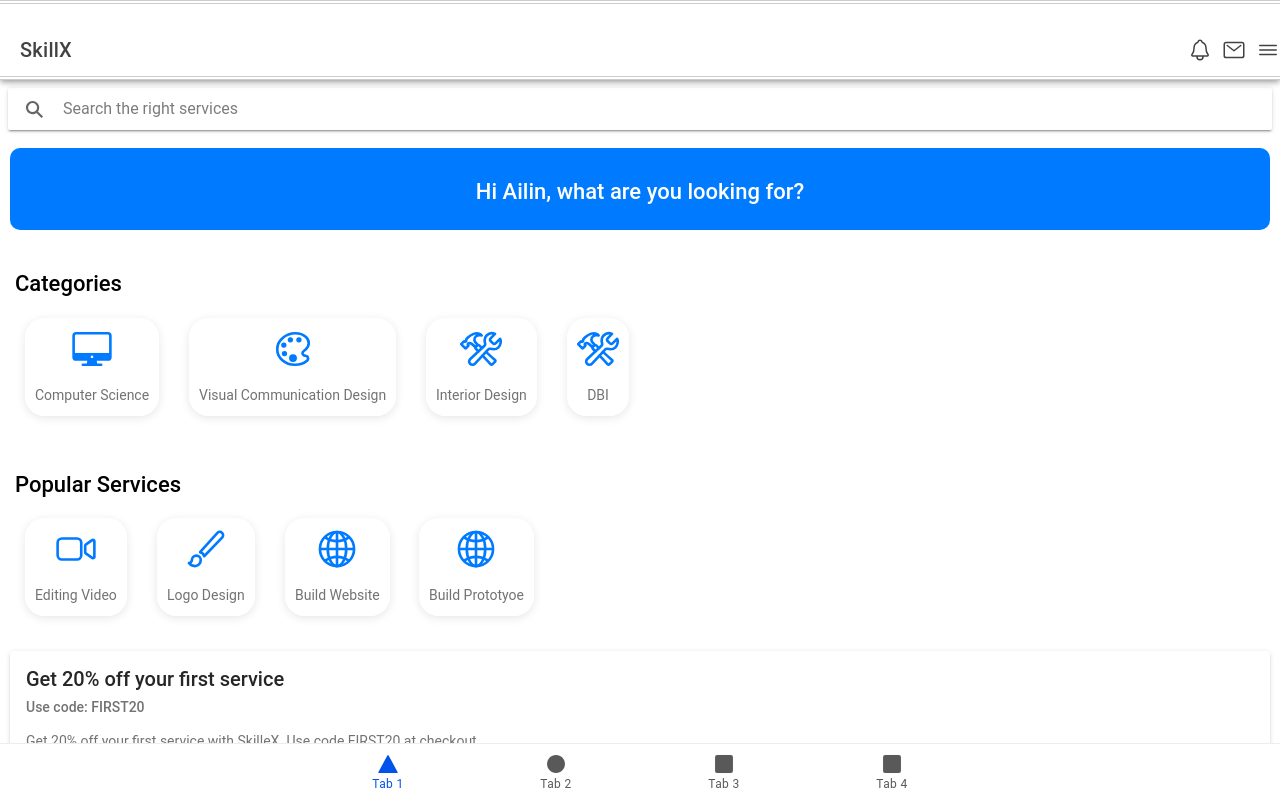
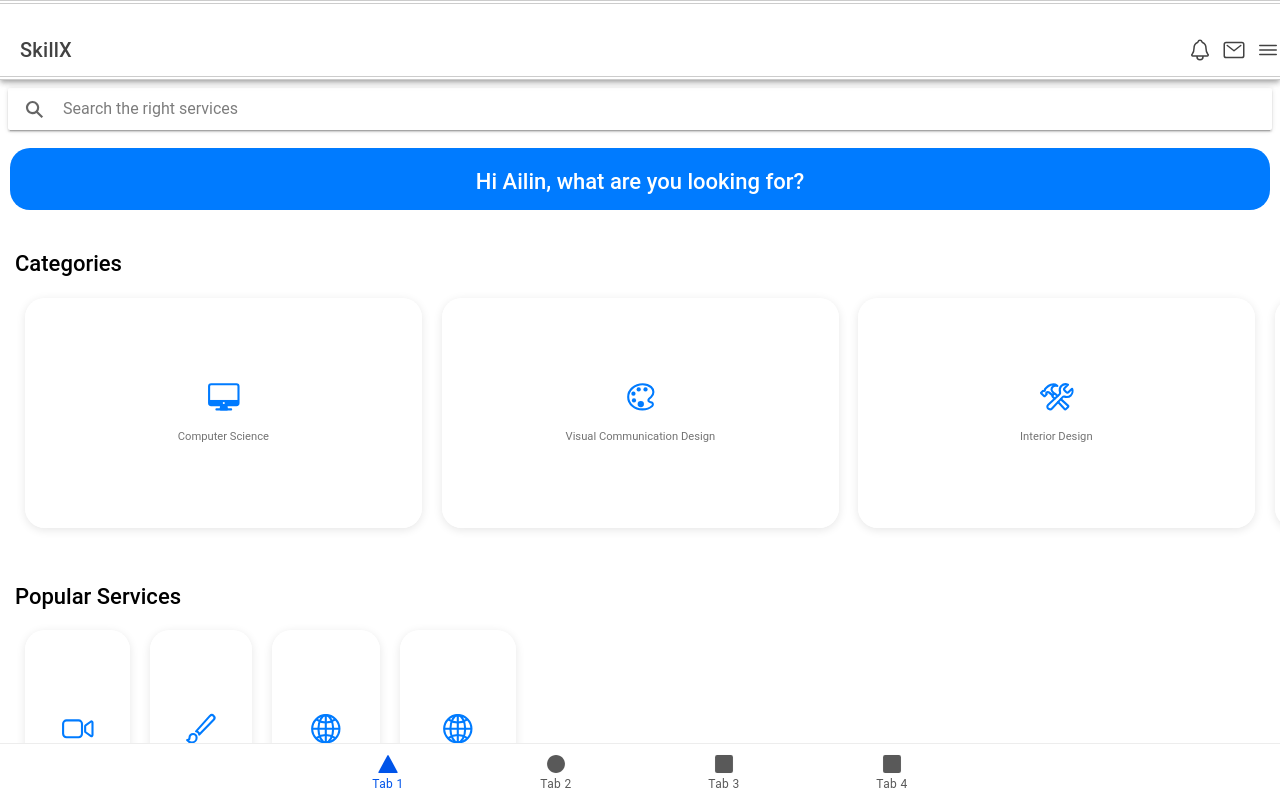
Before and after one commit to galn14/skill-x, a React (Vite) app: page /tab1 in a window 1280 px wide. Built offline with nearby package versions, Linux system fonts and the light colour scheme.

Commit message:
Tab1 Swiper update

```diff
--- a/src/pages/Tab1.css
+++ b/src/pages/Tab1.css
@@ -9,8 +9,9 @@
   text-align: center;
   background-color: #007bff;
   color: #fff;
-  padding: 15px 0;
-  border-radius: 10px;
+  padding: 5px 5px;
+  border-radius: 20px;
+  margin-left: 10px;
   margin: 10px;
 }
 
@@ -31,10 +32,13 @@
 
 .category-card-content, .service-card-content {
   display: flex;
+  font-size: 0.8em;
   flex-direction: column;
   align-items: center;
   justify-content: center;
-  padding: 10px;
+  padding: 20px;
+  min-height: 230px;
+  max-height: fit-content;
 }
 
 .category-icon, .service-icon {
@@ -44,7 +48,7 @@
 }
 
 .categories {
-    overflow: hidden;
+    /* overflow: hidden; */
   }
 
 .swiper {
@@ -53,10 +57,12 @@
 
 .swiper-wrapper {
     display: flex;
-    flex-wrap: nowrap;
+    /* flex-wrap: nowrap; */
 }
 
 .swiper-slide {
     flex-shrink: 0;
     width: auto;
+    height: auto;
+
 }
--- a/src/pages/Tab1.tsx
+++ b/src/pages/Tab1.tsx
@@ -50,19 +50,19 @@ const Tab1: React.FC = () => {
         <Swiper
           modules={[Grid, Keyboard, Pagination, Scrollbar, Zoom]}
           direction="horizontal"
-          keyboard={true}
+          // keyboard={true}
           pagination={{ clickable: true }}
-          scrollbar={{ draggable: true }}
+          // scrollbar={{ draggable: true }}
           zoom={true}
-          spaceBetween={10}
-          slidesPerView="auto"
+          // spaceBetween={10}
+          slidesPerView={3}
           freeMode={true}
-          grid={{ rows: 1 }} // Menetapkan jumlah baris grid menjadi 1
+          // grid={{ rows: 1 }} // Menetapkan jumlah baris grid menjadi 1
         >
           {categories.map((category) => (
             <SwiperSlide
               key={category.id}
-              style={{ width: 'auto', flexShrink: 0 }}
+              // style={{ width: 'auto', height:'auto',flexShrink: 0 }}
               >
               <IonCard button routerLink={category.link} className="category-card">
                 <IonCardContent className="category-card-content">
@@ -83,7 +83,7 @@ const Tab1: React.FC = () => {
           pagination={{ clickable: true }}
           scrollbar={{ draggable: true }}
           zoom={true}
-          spaceBetween={10}
+          // spaceBetween={10}
           slidesPerView={'auto'}
           freeMode={true}
           grid={{ rows: 1 }}>
```
